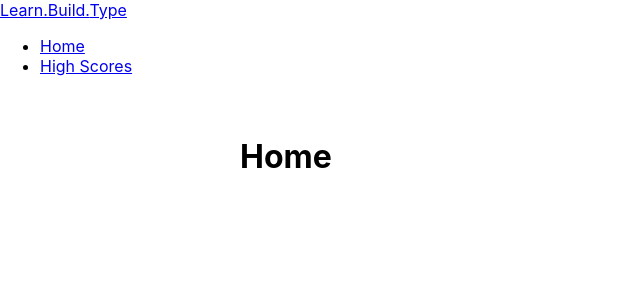
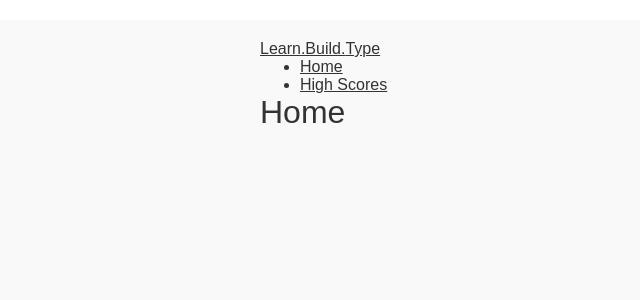
Before and after one commit to rmauritsson/React-Serveless, a React (Create React App) app: page / in a window 1280 px wide. Shown: the top 300 px of the page, without its empty margins (0-640 px from the left). Built offline with nearby package versions, Linux system fonts and the light colour scheme.

Commit message:
Base style components added

```diff
--- a/src/App.css
+++ /dev/null
@@ -1,6 +0,0 @@
-.container {
-  padding: 20px;
-  margin: 0 auto;
-  margin-top: 20px;
-  max-width: 800px;
-}
--- a/src/App.js
+++ b/src/App.js
@@ -1,23 +1,28 @@
-import "./App.css";
 import { BrowserRouter as Router, Route, Switch } from "react-router-dom";
 import Home from "./pages/Home";
 import Game from "./pages/Game";
 import GameOver from "./pages/GameOver";
 import HighScores from "./pages/HighScores";
 import Navbar from "./components/Navbar";
+import { Container } from "./styled/Container";
+import { Main } from "./styled/Main";
+import Global from "./styled/Global";
 
 function App() {
   return (
     <Router>
+      <Global />
+      <Main>
+        <Container>
           <Navbar />
-      <div className="container">
           <Switch>
             <Route path="/game" component={Game} />
             <Route path="/highScores" component={HighScores} />
             <Route path="/gameOver" component={GameOver} />
             <Route path="/" component={Home} />
           </Switch>
-      </div>
+        </Container>
+      </Main>
     </Router>
   );
 }
--- /dev/null
+++ b/src/styled/Container.js
@@ -0,0 +1,8 @@
+import styled from "styled-components";
+
+export const Container = styled.div`
+  padding: 20px;
+  margin: 0 auto;
+  margin-top: 20px;
+  max-width: 800px;
+`;
--- /dev/null
+++ b/src/styled/Global.js
@@ -0,0 +1,15 @@
+import { createGlobalStyle } from "styled-components";
+
+export default createGlobalStyle`
+    *{
+        box-sizing:border-box;
+        color: #333;
+        margin: 0;
+        font-family: sans-serif;
+        font-weight: 300;
+    }
+
+    h1, h2 {
+        margin-bottom: 2rem;
+    }
+`;
--- /dev/null
+++ b/src/styled/Main.js
@@ -0,0 +1,7 @@
+import styled from "styled-components";
+
+export const Main = styled.div`
+  margin: 0;
+  background-color: #f9f9f9;
+  min-height: 100vh;
+`;
```
Lines whose indentation alone changed are shown as unchanged.
